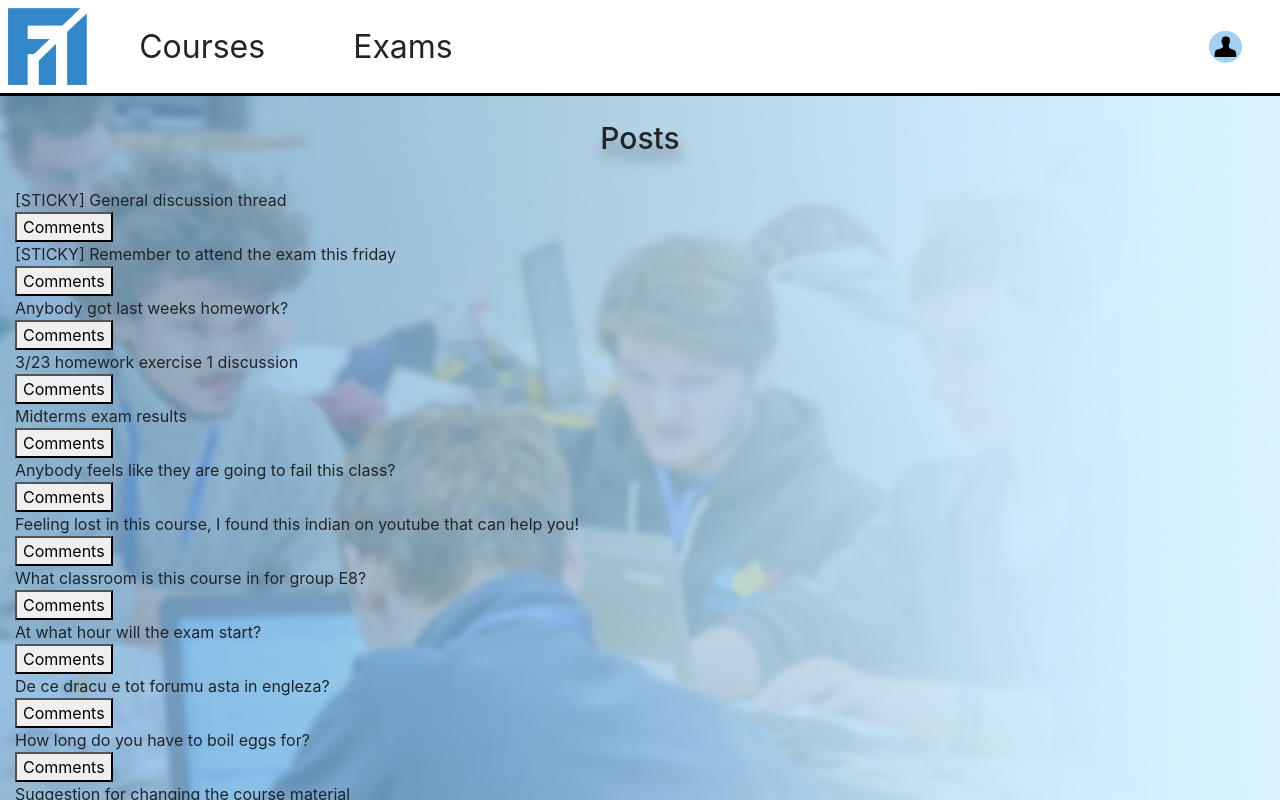
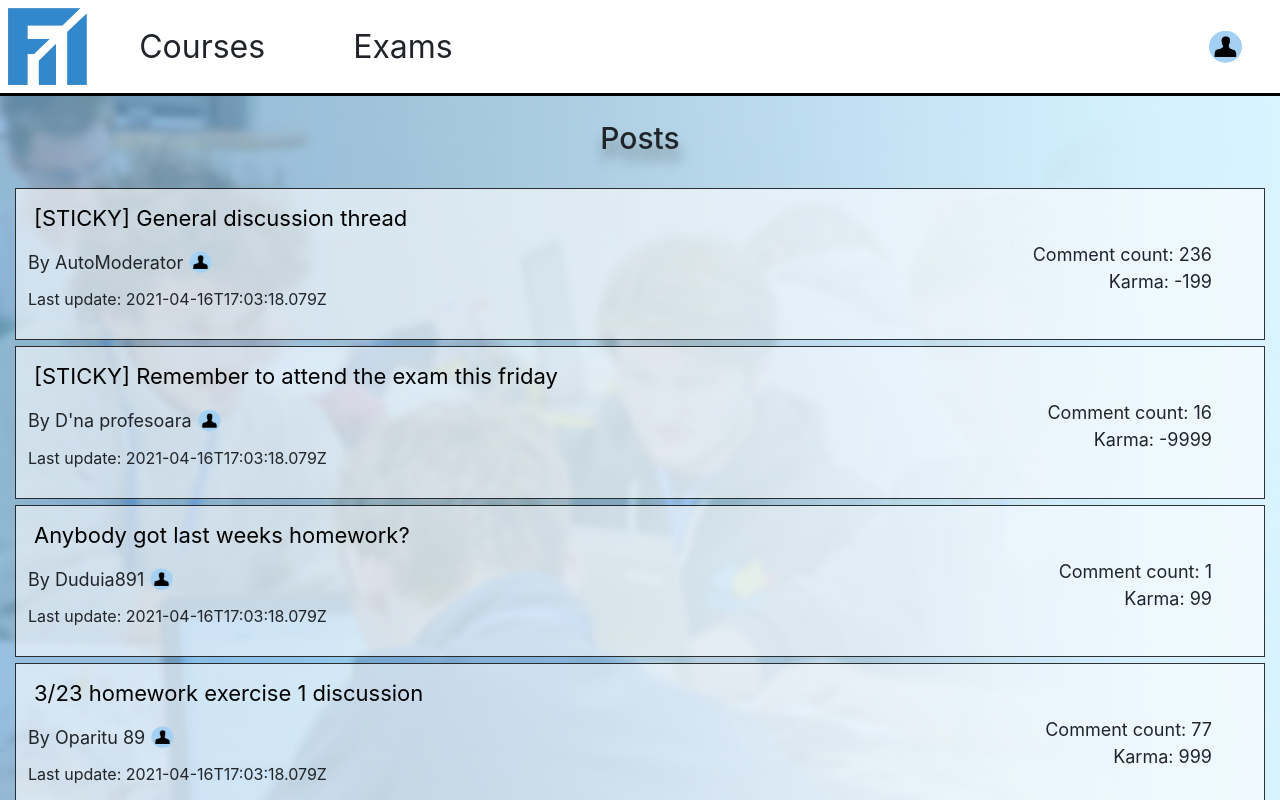
Before and after one commit to IureaMarius/IP, an Angular app in the folder LMS/: page /forum in a window 1280 px wide. Both pictures are taken after a click on the button "Advanced Programming". Shown: the top 800 px of the page. Built offline with nearby package versions, Linux system fonts and the light colour scheme.

Commit message:
added forum post page html and css(no more br and inline ;3)

```diff
--- a/LMS/src/app/forum-board-posts-item/forum-board-posts-item.component.css
+++ b/LMS/src/app/forum-board-posts-item/forum-board-posts-item.component.css
@@ -0,0 +1,57 @@
+.grid-item {
+  background-color: rgba(255, 255, 255, 0.6);
+  border: 1px solid rgba(0, 0, 0, 0.8);
+  padding: 12px;
+  font-size: 18px;
+  text-align: left;
+  margin-bottom: 6px;
+}
+.grid-item button{
+  min-width: 1000px;
+  width: 1000px;
+  height: 35px;
+  background-color: rgba(255, 255, 255, 0.0);
+  border: none;
+  text-align: left;
+  margin-bottom: 5px;
+  font-size: 22px;
+  font-weight: 400;
+}
+.grid-item button:hover{
+  color: #3388cb;
+}
+
+.details{
+overflow: hidden;
+}
+
+.details .pr{
+  float: right;
+  text-align: right;
+  padding-right: 40px;
+
+}
+.details .pl{
+  float: left;
+}
+
+p span {
+  display: block;
+}
+
+.details img{
+  margin-left: -10px;
+  margin-bottom: 4px;
+  width: 45px;
+}
+
+.maimic{
+  font-size: 16px;
+}
+
+.userspan{
+}
+
+.userspan:hover{
+  color: #3388cb;
+}
--- a/LMS/src/app/forum-board-posts-item/forum-board-posts-item.component.html
+++ b/LMS/src/app/forum-board-posts-item/forum-board-posts-item.component.html
@@ -1,2 +1,21 @@
-<div> {{postData.Title}} </div>
-<button (click)="openComments()">Comments</button>
+<div class="grid-item">
+<div>
+  <button (click)="openComments()">{{postData.Title}}</button>
+</div>
+<div class="details">
+  <p class="pl">
+  <span class="userspan">
+  By {{postData.Author.Name}} <img src="../../assets/logo omulet.png">
+  </span>
+  <span class="maimic">
+  Last update: {{postData.LastUpdate}}
+  </span>
+  </p>
+
+  <p class="pr">
+    <span>  Comment count: {{postData.CommentCount}} </span>
+    <span> Karma: {{postData.Karma}} </span>
+  </p>
+</div>
+
+</div>
--- a/LMS/src/app/forum-boards-item/forum-boards-item.component.css
+++ b/LMS/src/app/forum-boards-item/forum-boards-item.component.css
@@ -7,8 +7,8 @@
   margin-bottom: 10px;
 }
 .grid-item button{
-  min-width: 200px;
-  width: 500px;
+  min-width: 500px;
+  width: 1000px;
   height: 35px;
   background-color: rgba(255, 255, 255, 0.0);
   border: none;
```
